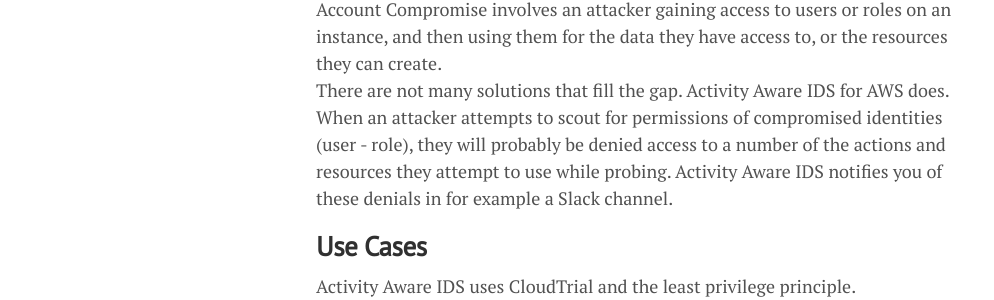
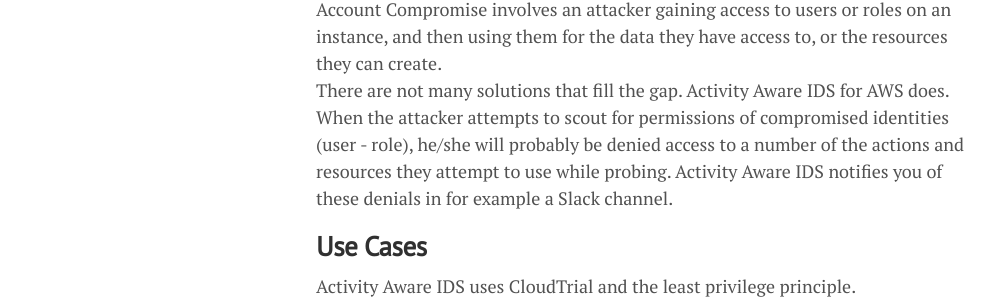
Before and after one commit to lgeurts/lgeurts.github.io, a Jekyll site: the page built from _posts/2021-11-02-activity-aware-ids-for-aws.md, in a window 1280 px wide and 900 px high, scrolled down 1419 px. Shown: the part 182-482 px from the top of the window, without its empty margins (0-994 px from the left). Built offline with Jekyll 4.4.1, drawn with Linux system fonts in a browser that asks for light colours; nearby versions of some CDN libraries; comment, search, counter and statistics services are not loaded.

Commit message:
Update 2021-11-02-activity-aware-ids-for-aws.md

```diff
--- a/_posts/2021-11-02-activity-aware-ids-for-aws.md
+++ b/_posts/2021-11-02-activity-aware-ids-for-aws.md
@@ -36,7 +36,7 @@
 
 Account Compromise involves an attacker gaining access to users or roles on an instance, and then using them for the data they have access to, or the resources they can create.
 <br>There are not many solutions that fill the gap. Activity Aware IDS for AWS does.
-When an attacker attempts to scout for permissions of compromised identities (user - role), they will probably be denied access to a number of the actions and resources they attempt to use while probing. Activity Aware IDS notifies you of these denials in for example a Slack channel.
+When the attacker attempts to scout for permissions of compromised identities (user - role), he/she will probably be denied access to a number of the actions and resources they attempt to use while probing. Activity Aware IDS notifies you of these denials in for example a Slack channel.
 
 ## **Use Cases**
 
```
